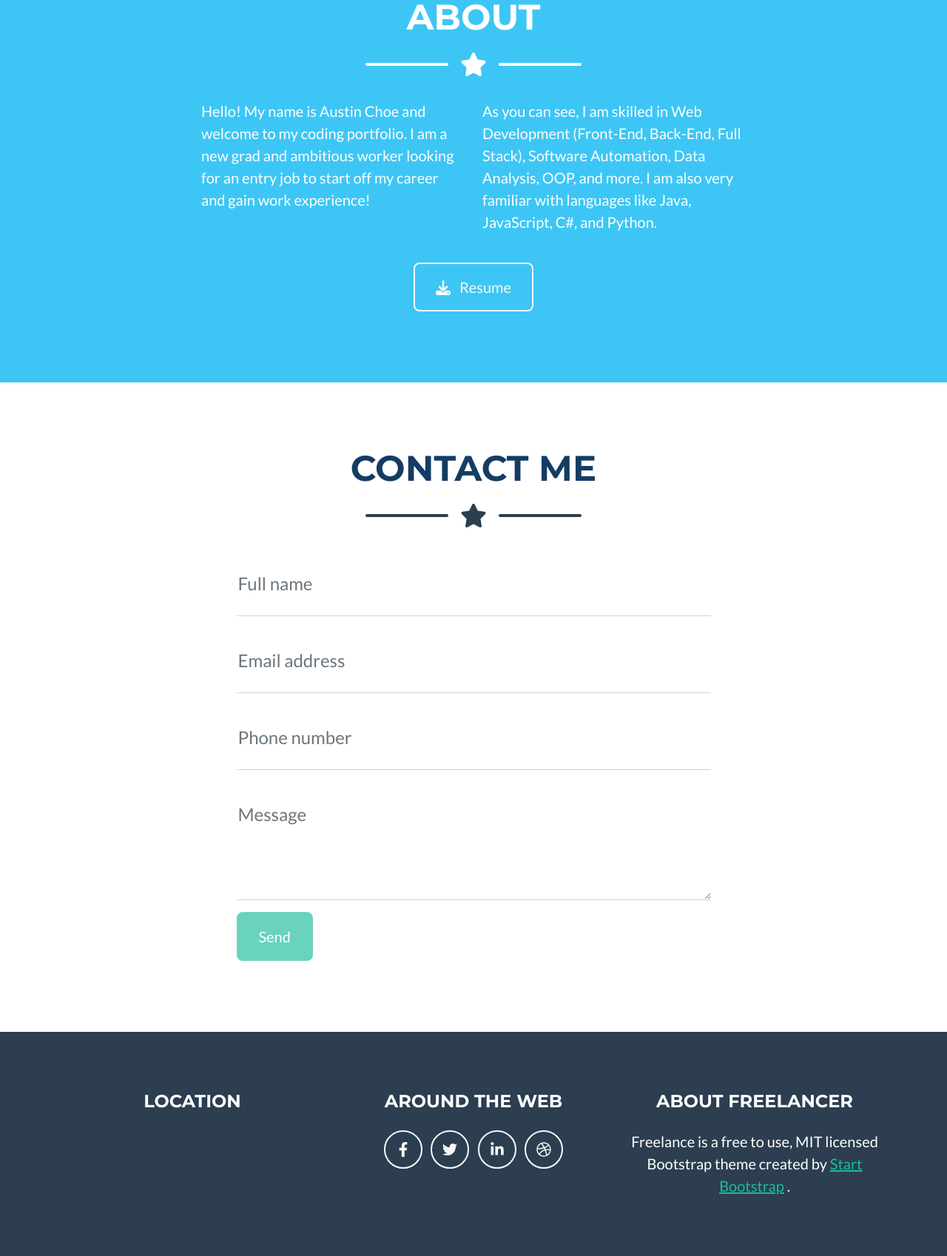
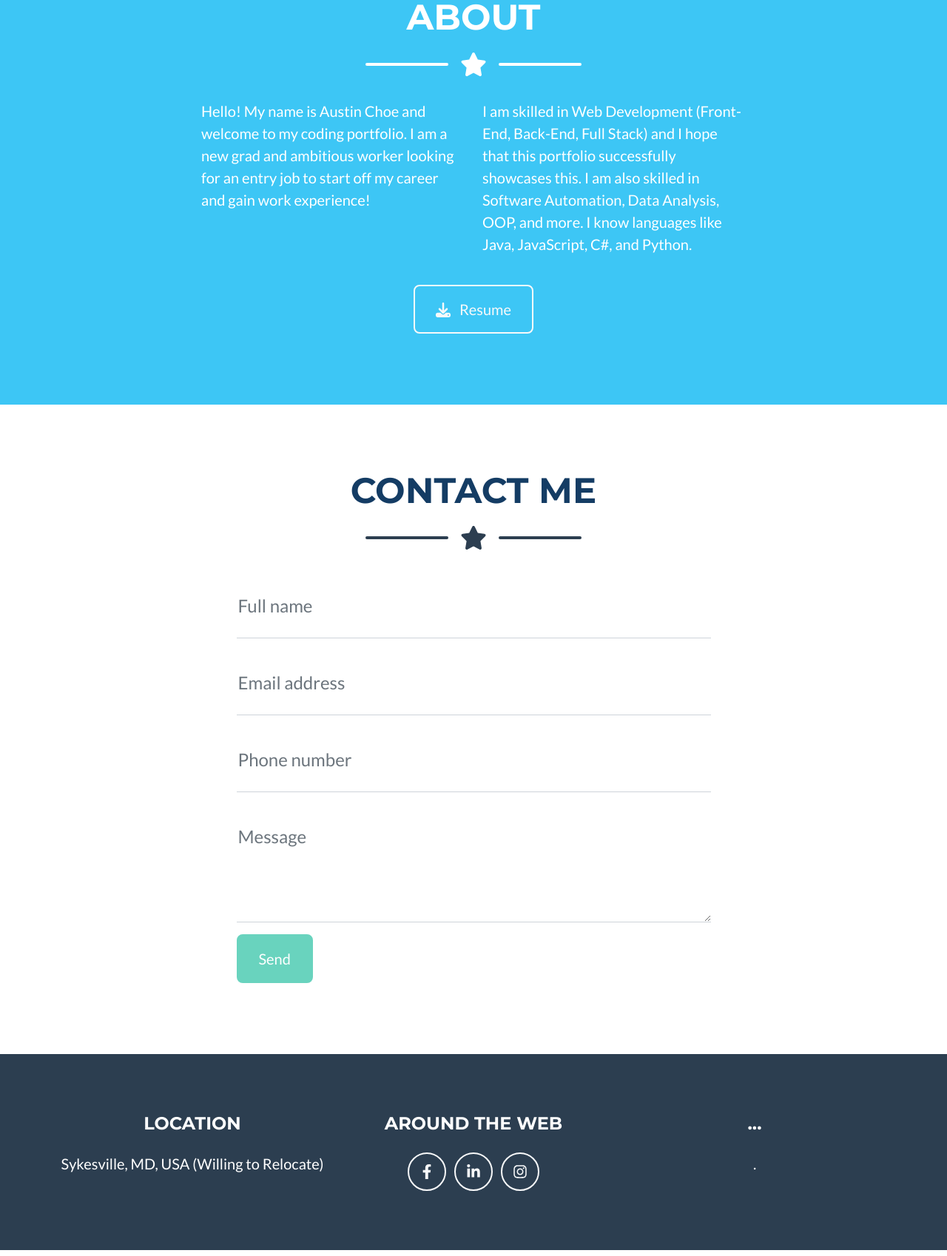
Before and after one commit to ayewhysee/Portfolio, a plain HTML site: page dist/index.html in a window 1280 px wide. Shown: the part 1747-3445 px from the top of the page at 74% size. Drawn offline with nearby package versions, Linux system fonts and the light colour scheme.

Commit message:
updated august 16th

```diff
--- a/dist/index.html
+++ b/dist/index.html
@@ -5,7 +5,7 @@
         <meta name="viewport" content="width=device-width, initial-scale=1, shrink-to-fit=no" />
         <meta name="description" content="" />
         <meta name="author" content="" />
-        <title>Austin Choe</title>
+        <title>Austin Choe's Portfolio</title>
         <!-- Favicon-->
         <link rel="icon" type="image/x-icon" href="assets/favicon.ico" />
         <!-- Font Awesome icons (free version)-->
@@ -140,8 +140,9 @@
 
 
                     </p></div>
-                    <div class="col-lg-4 me-auto"><p class="lead">As you can see, I am skilled in Web Development
-                        (Front-End, Back-End, Full Stack), Software Automation, Data Analysis, OOP, and more. I am also very familiar with
+                    <div class="col-lg-4 me-auto"><p class="lead">I am skilled in Web Development
+                        (Front-End, Back-End, Full Stack) and I hope that this portfolio successfully showcases this.
+                        I am also skilled in Software Automation, Data Analysis, OOP, and more. I know
                         languages like Java, JavaScript, C#, and Python.  </p></div>
                 </div>
                 <!-- About Section Button-->
@@ -174,7 +175,7 @@
                         <!-- To make this form functional, sign up at-->
                         <!-- https://startbootstrap.com/solution/contact-forms-->
                         <!-- to get an API token!-->
-                        <form id="contactForm" data-sb-form-api-token="API_TOKEN">
+                        <form action="mailto:achoe@umd.edu" id="contactForm" data-sb-form-api-token="API_TOKEN">
                             <!-- Name input-->
                             <div class="form-floating mb-3">
                                 <input class="form-control" id="name" type="text" placeholder="Enter your name..." data-sb-validations="required" />
@@ -232,25 +233,22 @@
                     <div class="col-lg-4 mb-5 mb-lg-0">
                         <h4 class="text-uppercase mb-4">Location</h4>
                         <p class="lead mb-0">
-
-                            <br />
-
+                            Sykesville, MD, USA (Willing to Relocate)
                         </p>
                     </div>
                     <!-- Footer Social Icons-->
                     <div class="col-lg-4 mb-5 mb-lg-0">
                         <h4 class="text-uppercase mb-4">Around the Web</h4>
-                        <a class="btn btn-outline-light btn-social mx-1" href="#!"><i class="fab fa-fw fa-facebook-f"></i></a>
-                        <a class="btn btn-outline-light btn-social mx-1" href="#!"><i class="fab fa-fw fa-twitter"></i></a>
-                        <a class="btn btn-outline-light btn-social mx-1" href="#!"><i class="fab fa-fw fa-linkedin-in"></i></a>
-                        <a class="btn btn-outline-light btn-social mx-1" href="#!"><i class="fab fa-fw fa-dribbble"></i></a>
+                        <a class="btn btn-outline-light btn-social mx-1" href="https://www.facebook.com/austin.choe.5"><i class="fab fa-fw fa-facebook-f"></i></a>
+                        <!-- <a class="btn btn-outline-light btn-social mx-1" href="#!"><i class="fab fa-fw fa-twitter"></i></a> -->
+                        <a class="btn btn-outline-light btn-social mx-1" href="https://www.linkedin.com/in/achoe02/"><i class="fab fa-fw fa-linkedin-in"></i></a>
+                        <a class="btn btn-outline-light btn-social mx-1" href="https://www.instagram.com/_austinyc/"><i class="fab fa-fw fa-instagram"></i></a>
+                        <!-- <a class="btn btn-outline-light btn-social mx-1" href="about:blank"><i class="fab fa-fw fa-dribbble"></i></a> -->
                     </div>
                     <!-- Footer About Text-->
                     <div class="col-lg-4">
-                        <h4 class="text-uppercase mb-4">About Freelancer</h4>
+                        <h4 class="text-uppercase mb-4">...</h4>
                         <p class="lead mb-0">
-                            Freelance is a free to use, MIT licensed Bootstrap theme created by
-                            <a href="http://startbootstrap.com">Start Bootstrap</a>
                             .
                         </p>
                     </div>
@@ -377,7 +375,7 @@
                             <div class="row justify-content-center">
                                 <div class="col-lg-8">
                                     <!-- Portfolio Modal - Title-->
-                                    <h2 class="portfolio-modal-title text-secondary text-uppercase mb-0">Raspberry Pi</h2>
+                                    <h2 class="portfolio-modal-title text-secondary text-uppercase mb-0">Raspberry Pi onto Xbox</h2>
                                     <!-- Icon Divider-->
                                     <div class="divider-custom">
                                         <div class="divider-custom-line"></div>
@@ -476,10 +474,6 @@
         <script src="https://cdn.jsdelivr.net/npm/bootstrap@5.2.3/dist/js/bootstrap.bundle.min.js"></script>
         <!-- Core theme JS-->
         <script src="js/scripts.js"></script>
-        <!-- * * * * * * * * * * * * * * * * * * * * * * * * * * * * * * * * * * * * * * * *-->
-        <!-- * *                               SB Forms JS                               * *-->
-        <!-- * * Activate your form at https://startbootstrap.com/solution/contact-forms * *-->
-        <!-- * * * * * * * * * * * * * * * * * * * * * * * * * * * * * * * * * * * * * * * *-->
         <script src="https://cdn.startbootstrap.com/sb-forms-latest.js"></script>
     </body>
 </html>
```
